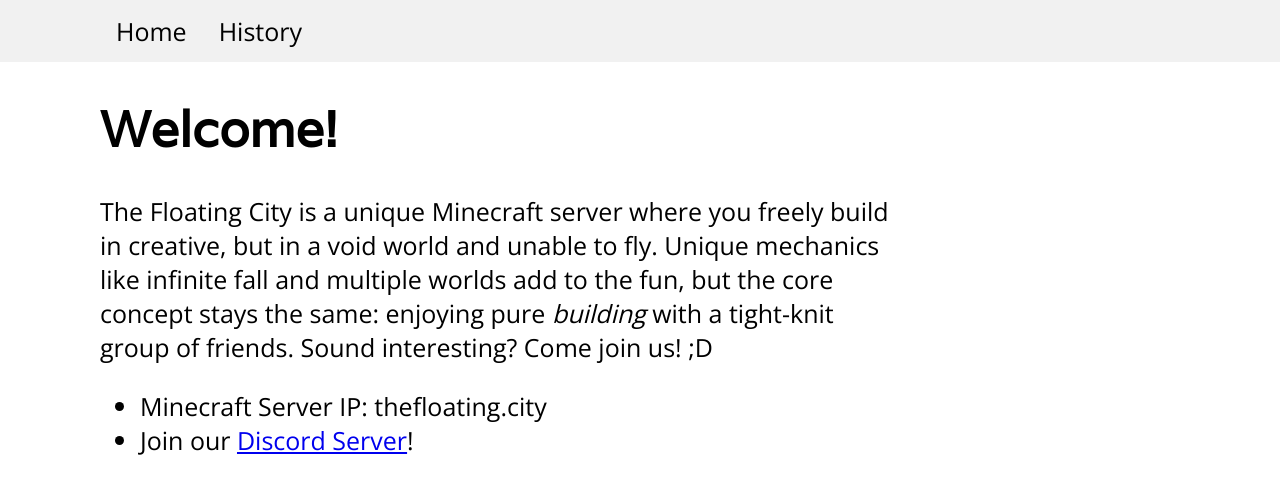
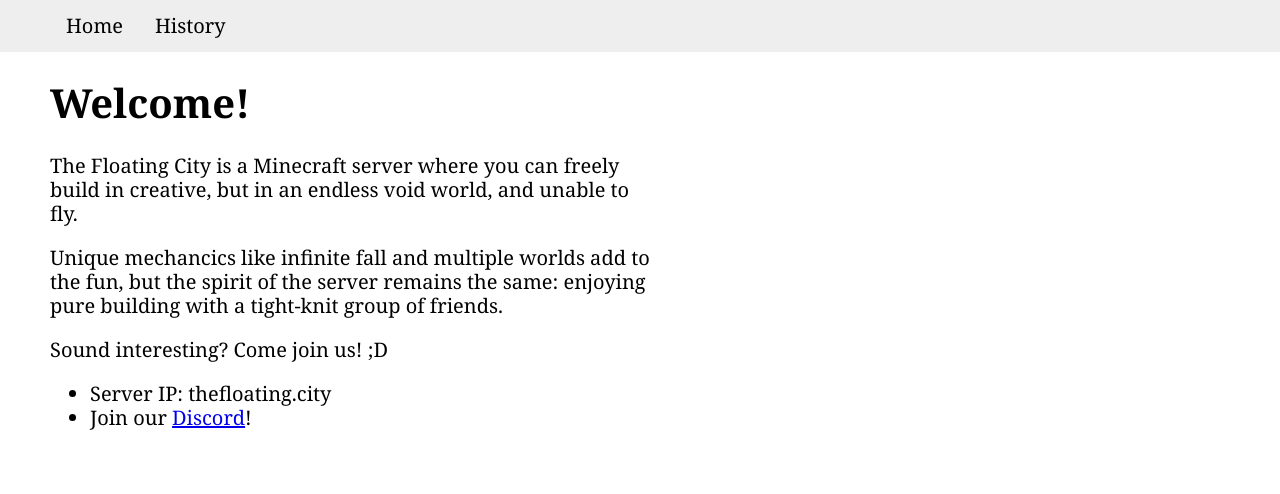
Before and after one commit to thefloatingcity/website, a Jekyll site: the page built from index.html, in a window 1280 px wide. Shown: the top 494 px of the page. Built offline with Jekyll 4.4.1, drawn with Linux system fonts in a browser that asks for light colours.

Commit message:
clean up CSS; reword/organize home page and 404 page

```diff
--- a/404.html
+++ b/404.html
@@ -3,5 +3,5 @@
 title: "Page Not Found"
 description: "No page there could be found. Perhaps you mistyped a link?"
 ---
-<h1>404 - Page Not Found</h1>
-<p>How about going back to the <a href="index.html">main page</a> instead?</p>
+<h1>Page Not Found</h1>
+<p>How about going back to the <a href="index.html">main page</a>?</p>
--- a/_layouts/default.html
+++ b/_layouts/default.html
@@ -8,8 +8,7 @@
   <!-- Information -->
   <title>{{ page.title }}</title>
   <meta name="description" content="{{ page.description }}">
-  <!-- Fonts and Stylesheets -->
-  <link href="https://fonts.googleapis.com/css2?family=Open+Sans&family=Varela&display=swap" rel="stylesheet">
+  <!-- Stylesheets -->
   <link rel="stylesheet" type="text/css" media="screen" href="/resources/css/main.css">
   <!-- Favicon -->
   <link rel="apple-touch-icon" sizes="180x180" href="/apple-touch-icon.png?v=2022-10-02">
--- a/index.html
+++ b/index.html
@@ -5,11 +5,18 @@
 ---
 <h1>Welcome!</h1>
 <p>
-  The Floating City is a unique Minecraft server where you freely build in creative, but in a void world and unable to fly.
-  Unique mechanics like infinite fall and multiple worlds add to the fun, but the core concept stays the same:
-  enjoying pure <em>building</em> with a tight-knit group of friends. Sound interesting? Come join us! ;D
+  The Floating City is a Minecraft server where you can freely build in
+  creative, but in an endless void world, and unable to fly.
+</p>
+<p>
+  Unique mechancics like infinite fall and multiple worlds add to the fun,
+  but the spirit of the server remains the same: enjoying pure building with a
+  tight-knit group of friends.
+</p>
+<p>
+  Sound interesting? Come join us! ;D
 </p>
 <ul>
-  <li>Minecraft Server IP: thefloating.city</li>
-  <li>Join our <a href="https://thefloating.city/discord">Discord Server</a>!</li>
+  <li>Server IP: thefloating.city</li>
+  <li>Join our <a href="https://thefloating.city/discord">Discord</a>!</li>
 </ul>
--- a/resources/css/main.css
+++ b/resources/css/main.css
@@ -2,95 +2,58 @@
     font-size: 62.5%;
 }
 
-@media screen and (max-width: 700px) {
-    html {
-        font-size: 50%;
-    }
+body {
+    margin: 0rem auto;
+    font-family: Georgia, 'Times New Roman', Times, serif;
+    font-size: 2rem;
+    line-height: 1.2;
+    background-color: #fff;
 }
 
-body {
-    margin: 0rem;
+main {
+    margin: 0rem 5rem;
+    max-width: 60rem;
 }
 
 h1 {
-    font-family: "Varela", sans-serif;
-}
-
-p,
-a,
-ul {
-    font-family: "Open Sans", sans-serif;
-}
-
-h1 {
-    font-size: 5rem;
-}
-
-p,
-a,
-ul {
-    font-size: 2.5rem;
-}
-
-main {
-    padding: 0rem 40vw 0rem 10rem;
-}
-
-@media screen and (max-width: 1500px) {
-    main {
-        padding: 0rem 30vw 0rem 10rem;
-    }
-}
-
-@media screen and (max-width: 1000px) {
-    main {
-        padding: 0rem 10rem 0rem 10rem;
-    }
-}
-
-@media screen and (max-width: 700px) {
-    main {
-        padding: 0rem 4rem 0rem 4rem;
-    }
+    font-size: 4rem;
 }
 
 navbar ul {
-    position: -webkit-sticky;
     position: sticky;
-    top: 0px;
+    margin: 0rem;
+    padding: 0rem 5rem;
+    overflow: hidden;
 
     list-style-type: none;
-    margin: 0;
-    padding: 0rem 10rem;
-    overflow: hidden;
-    background-color: #f1f1f1;
+    background-color: #eee;
 }
 
-navbar li {
+navbar ul li {
     float: left;
 }
 
-@media screen and (max-width: 650px) {
+@media screen and (max-width: 60rem) {
     navbar ul li {
         float: none;
     }
 }
 
-navbar li a {
+navbar ul li a {
     display: block;
+    padding: 1.4rem 1.6rem;
     text-align: center;
-    padding: 14px 16px;
 
     text-decoration: none;
     color: #000;
 }
 
-navbar a.active {
-    background-color: #5a5;
-    color: white;
+navbar ul li a:hover {
+    background-color: #77a;
+    color: #fff;
 }
 
-navbar li a:hover:not(.active) {
+navbar ul li a:active {
     background-color: #55a;
-    color: white;
+    color: #fff;
 }
```
